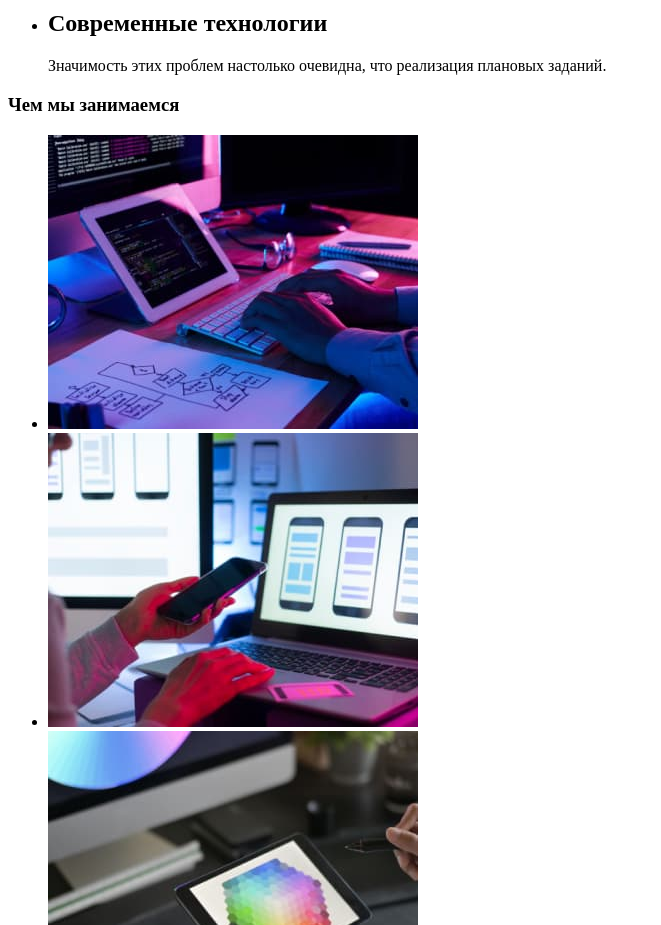
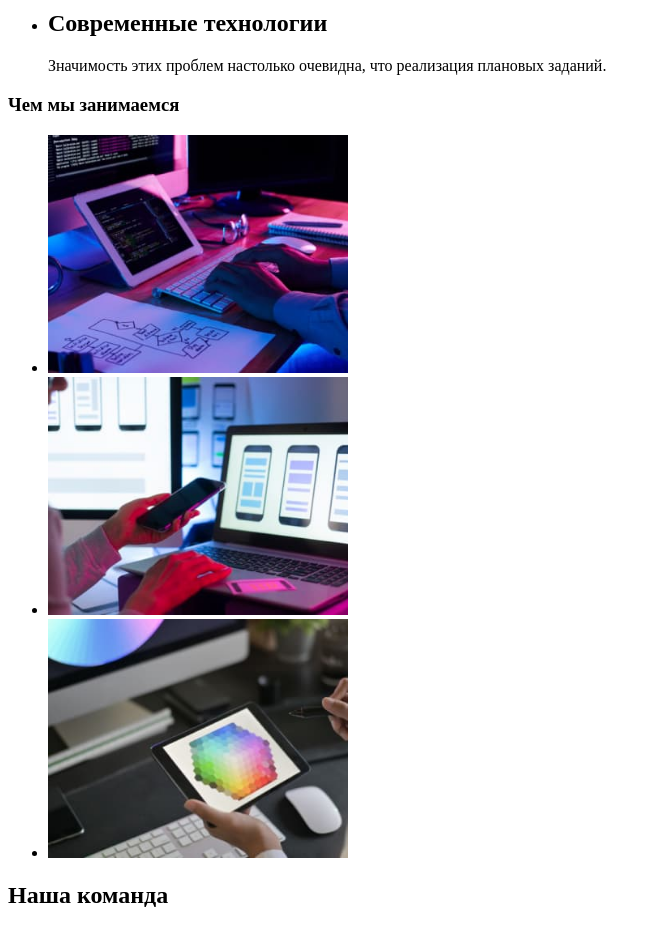
Before and after one commit to Eric-Ramirez-90/goit-markup-hw-01, a plain HTML site: page index.html in a window 1280 px wide. Shown: the part 500-1425 px from the top of the page, without its empty margins (0-661 px from the left). Drawn offline with Linux system fonts and the light colour scheme.

Commit message:
added attributes for img

```diff
--- a/index.html
+++ b/index.html
@@ -54,13 +54,13 @@
             <h3>Чем мы занимаемся</h3>
             <ul>
                 <li>
-                    <img src="./images/skill_01.jpg" alt="Programming">
+                    <img src="./images/skill_01.jpg" alt="Programming" width="300">
                 </li>
                 <li>
-                    <img src="./images/skill_02.jpg" alt="Choose Theme">
+                    <img src="./images/skill_02.jpg" alt="Choose Theme" width="300">
                 </li>
                 <li>
-                    <img src="./images/skill_03.jpg" alt="Сhoose a color palette">
+                    <img src="./images/skill_03.jpg" alt="Сhoose a color palette" width="300">
                 </li>
             </ul>
         </section>
```
